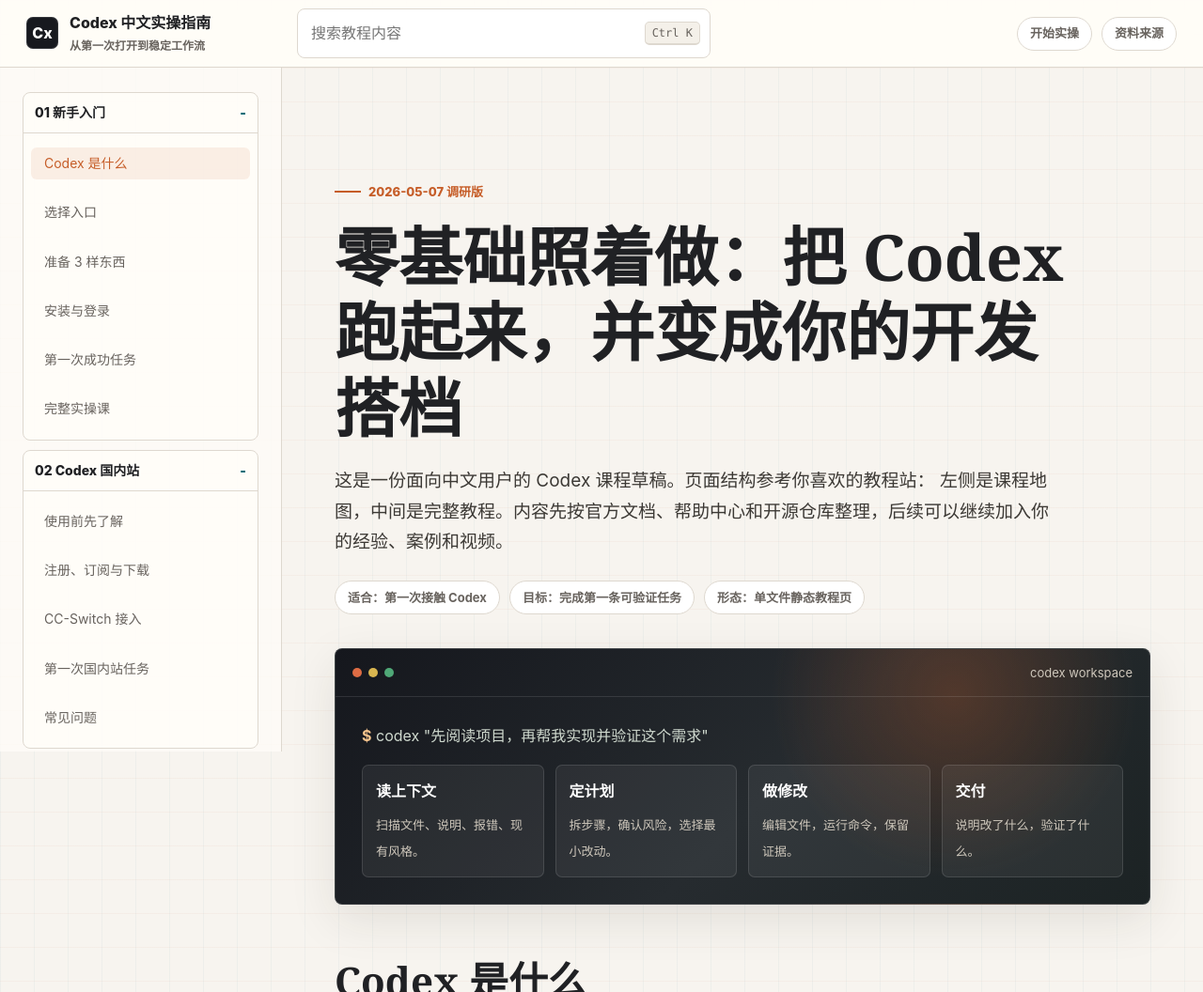
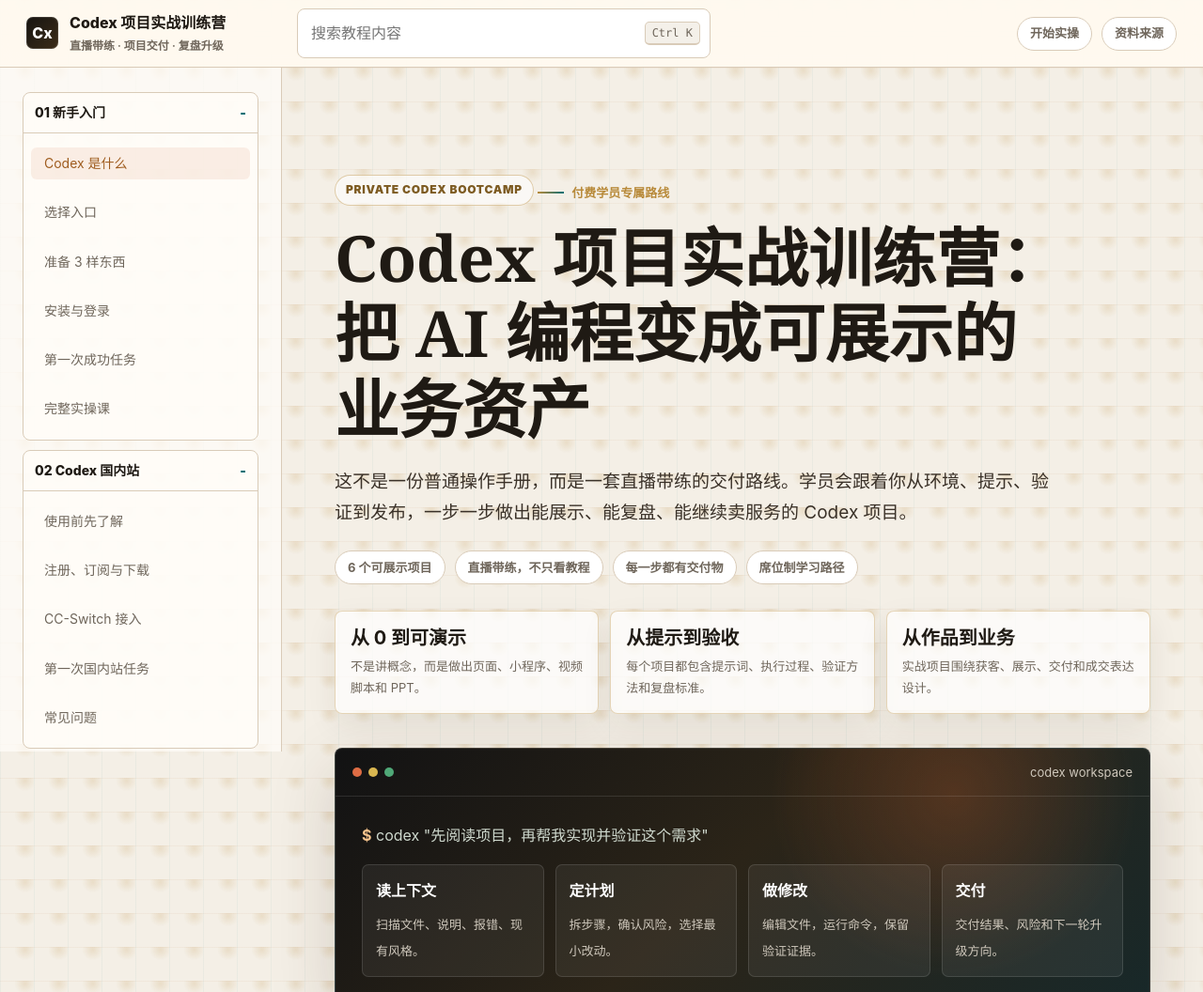
Before and after one commit to bopii6/cdx, a website: page index.html in a window 1280 px wide. Shown: the top 1056 px of the page at 94% size. Drawn offline with Linux system fonts and the light colour scheme.

Commit message:
Elevate course landing presentation

```diff
--- a/index.html
+++ b/index.html
@@ -10,18 +10,19 @@
     />
     <style>
       :root {
-        --bg: #f7f4ef;
-        --surface: #fffdf8;
+        --bg: #f4efe6;
+        --surface: #fffaf0;
         --surface-strong: #ffffff;
-        --ink: #202124;
-        --muted: #68635e;
-        --line: #ded8cf;
-        --accent: #c65d28;
-        --accent-2: #126d78;
-        --accent-3: #4e654a;
-        --code-bg: #17191f;
+        --ink: #1f1a14;
+        --muted: #6f665b;
+        --line: #d9cbb8;
+        --accent: #9f5c1f;
+        --accent-2: #0f6f74;
+        --accent-3: #756033;
+        --gold: #b88a3a;
+        --code-bg: #141416;
         --code-ink: #f2efe8;
-        --shadow: 0 16px 50px rgba(39, 35, 29, 0.1);
+        --shadow: 0 22px 70px rgba(48, 34, 16, 0.16);
         --radius: 8px;
         --left-width: 300px;
         --right-width: 270px;
@@ -42,8 +43,9 @@
         margin: 0;
         color: var(--ink);
         background:
-          linear-gradient(rgba(198, 93, 40, 0.045) 1px, transparent 1px),
-          linear-gradient(90deg, rgba(18, 109, 120, 0.04) 1px, transparent 1px),
+          radial-gradient(circle at 74% 8%, rgba(184, 138, 58, 0.18), transparent 27%),
+          linear-gradient(rgba(159, 92, 31, 0.05) 1px, transparent 1px),
+          linear-gradient(90deg, rgba(15, 111, 116, 0.045) 1px, transparent 1px),
           var(--bg);
         background-size: 36px 36px;
         line-height: 1.72;
@@ -76,7 +78,7 @@
         align-items: center;
         min-height: 72px;
         border-bottom: 1px solid var(--line);
-        background: rgba(255, 253, 248, 0.93);
+        background: rgba(255, 250, 240, 0.93);
         backdrop-filter: blur(14px);
       }
 
@@ -95,7 +97,7 @@
         height: 34px;
         border-radius: 7px;
         color: #fff;
-        background: var(--code-bg);
+        background: linear-gradient(135deg, #161411, #3b2c18);
         box-shadow: inset 0 0 0 1px rgba(255, 255, 255, 0.12);
       }
 
@@ -284,12 +286,26 @@
         margin-bottom: 44px;
       }
 
+      .hero::before {
+        content: "PRIVATE CODEX BOOTCAMP";
+        display: inline-flex;
+        margin-bottom: 14px;
+        border: 1px solid rgba(184, 138, 58, 0.42);
+        border-radius: 999px;
+        padding: 5px 11px;
+        color: #7d5b22;
+        background: rgba(255, 255, 255, 0.58);
+        font-size: 12px;
+        font-weight: 900;
+        letter-spacing: 0.06em;
+      }
+
       .eyebrow {
         display: inline-flex;
         align-items: center;
         gap: 8px;
         margin-bottom: 18px;
-        color: var(--accent);
+        color: var(--gold);
         font-size: 13px;
         font-weight: 800;
       }
@@ -298,7 +314,7 @@
         content: "";
         width: 28px;
         height: 2px;
-        background: var(--accent);
+        background: linear-gradient(90deg, var(--gold), var(--accent-2));
       }
 
       h1,
@@ -320,8 +336,37 @@
       .lead {
         max-width: 760px;
         margin: 22px 0 0;
-        color: #3c3935;
+        color: #3a3128;
         font-size: 19px;
+      }
+
+      .value-strip {
+        display: grid;
+        grid-template-columns: repeat(3, minmax(0, 1fr));
+        gap: 12px;
+        margin-top: 28px;
+      }
+
+      .value-card {
+        border: 1px solid rgba(184, 138, 58, 0.34);
+        border-radius: var(--radius);
+        padding: 16px;
+        background: rgba(255, 255, 255, 0.7);
+        box-shadow: 0 12px 32px rgba(48, 34, 16, 0.08);
+      }
+
+      .value-card strong {
+        display: block;
+        color: var(--ink);
+        font-size: 20px;
+        line-height: 1.25;
+      }
+
+      .value-card span {
+        display: block;
+        margin-top: 6px;
+        color: var(--muted);
+        font-size: 13px;
       }
 
       .meta-row {
@@ -337,7 +382,7 @@
         border-radius: var(--radius);
         background:
           radial-gradient(circle at 76% 18%, rgba(198, 93, 40, 0.28), transparent 28%),
-          linear-gradient(135deg, #15171d, #262b2f 54%, #1c2324);
+          linear-gradient(135deg, #121213, #2b2418 48%, #182829);
         color: var(--code-ink);
         box-shadow: var(--shadow);
         overflow: hidden;
@@ -400,6 +445,45 @@
         border-radius: 7px;
         padding: 14px;
         background: rgba(255, 255, 255, 0.06);
+      }
+
+      .premium-panel {
+        margin: 26px 0;
+        border: 1px solid rgba(184, 138, 58, 0.38);
+        border-radius: var(--radius);
+        padding: 22px;
+        background:
+          linear-gradient(135deg, rgba(255, 255, 255, 0.86), rgba(255, 248, 232, 0.76)),
+          rgba(255, 255, 255, 0.76);
+        box-shadow: var(--shadow);
+      }
+
+      .premium-panel h3 {
+        margin-top: 0;
+        font-family: inherit;
+        font-size: 20px;
+      }
+
+      .premium-grid {
+        display: grid;
+        grid-template-columns: repeat(3, minmax(0, 1fr));
+        gap: 12px;
+        margin-top: 14px;
+      }
+
+      .premium-grid div {
+        border-left: 3px solid var(--gold);
+        padding: 8px 12px;
+        background: rgba(255, 255, 255, 0.58);
+      }
+
+      .premium-grid b {
+        display: block;
+      }
+
+      .premium-grid span {
+        color: var(--muted);
+        font-size: 13px;
       }
 
       .output-card b {
@@ -742,6 +826,8 @@
 
         .grid-2,
         .grid-3,
+        .value-strip,
+        .premium-grid,
         .output-grid {
           grid-template-columns: 1fr;
         }
@@ -765,8 +851,8 @@
       <a class="brand" href="#top" aria-label="回到顶部">
         <span class="brand-mark">Cx</span>
         <span>
-          Codex 中文实操指南
-          <small>从第一次打开到稳定工作流</small>
+          Codex 项目实战训练营
+          <small>直播带练 · 项目交付 · 复盘升级</small>
         </span>
       </a>
       <label class="search" for="site-search">
@@ -839,16 +925,30 @@
       <main id="top">
         <article>
           <section class="hero">
-            <div class="eyebrow">2026-05-07 调研版</div>
-            <h1>零基础照着做：把 Codex 跑起来，并变成你的开发搭档</h1>
+            <div class="eyebrow">付费学员专属路线</div>
+            <h1>Codex 项目实战训练营：把 AI 编程变成可展示的业务资产</h1>
             <p class="lead">
-              这是一份面向中文用户的 Codex 课程草稿。页面结构参考你喜欢的教程站：
-              左侧是课程地图，中间是完整教程。内容先按官方文档、帮助中心和开源仓库整理，后续可以继续加入你的经验、案例和视频。
+              这不是一份普通操作手册，而是一套直播带练的交付路线。学员会跟着你从环境、提示、验证到发布，一步一步做出能展示、能复盘、能继续卖服务的 Codex 项目。
             </p>
             <div class="meta-row">
-              <span class="pill">适合：第一次接触 Codex</span>
-              <span class="pill">目标：完成第一条可验证任务</span>
-              <span class="pill">形态：单文件静态教程页</span>
+              <span class="pill">6 个可展示项目</span>
+              <span class="pill">直播带练，不只看教程</span>
+              <span class="pill">每一步都有交付物</span>
+              <span class="pill">席位制学习路径</span>
+            </div>
+            <div class="value-strip">
+              <div class="value-card">
+                <strong>从 0 到可演示</strong>
+                <span>不是讲概念，而是做出页面、小程序、视频脚本和 PPT。</span>
+              </div>
+              <div class="value-card">
+                <strong>从提示到验收</strong>
+                <span>每个项目都包含提示词、执行过程、验证方法和复盘标准。</span>
+              </div>
+              <div class="value-card">
+                <strong>从作品到业务</strong>
+                <span>实战项目围绕获客、展示、交付和成交表达设计。</span>
+              </div>
             </div>
 
             <div class="terminal-visual" aria-label="Codex 工作流示意">
@@ -871,11 +971,11 @@
                   </div>
                   <div class="output-card">
                     <b>做修改</b>
-                    <span>编辑文件，运行命令，保留证据。</span>
+                    <span>编辑文件，运行命令，保留验证证据。</span>
                   </div>
                   <div class="output-card">
                     <b>交付</b>
-                    <span>说明改了什么，验证了什么。</span>
+                    <span>交付结果、风险和下一轮升级方向。</span>
                   </div>
                 </div>
               </div>
@@ -1551,6 +1651,26 @@ codex</code></pre>
           </section>
 
           <section id="project-browser-control">
+            <div class="premium-panel">
+              <h3>第 04 章不是资料目录，是直播课的核心成交资产</h3>
+              <p>
+                这一章把 6 个可展示项目拆成学员能跟做的交付链路。每个项目都要讲清目标、提示词、执行、验收和复盘，让观众感觉买到的是一套项目生产系统，而不是几条操作步骤。
+              </p>
+              <div class="premium-grid">
+                <div>
+                  <b>直播带练</b>
+                  <span>你现场操作，学员同步看到每一步为什么这样做。</span>
+                </div>
+                <div>
+                  <b>交付物</b>
+                  <span>每个项目都有可展示成果，不停留在理论。</span>
+                </div>
+                <div>
+                  <b>席位节奏</b>
+                  <span>按项目推进，适合做限时开放和阶段陪跑。</span>
+                </div>
+              </div>
+            </div>
             <h2>操控浏览器：让 Codex 帮你看页面、点页面、验页面</h2>
             <p>
               这个项目适合做成第一篇实战文章：目标不是讲浏览器概念，而是让学员看到 Codex 如何打开本地页面、检查按钮、验证画面、定位布局问题，并把发现转成可执行修改。
```
Also changed, not shown: tests/validate-index.mjs (+5 -0 lines).
